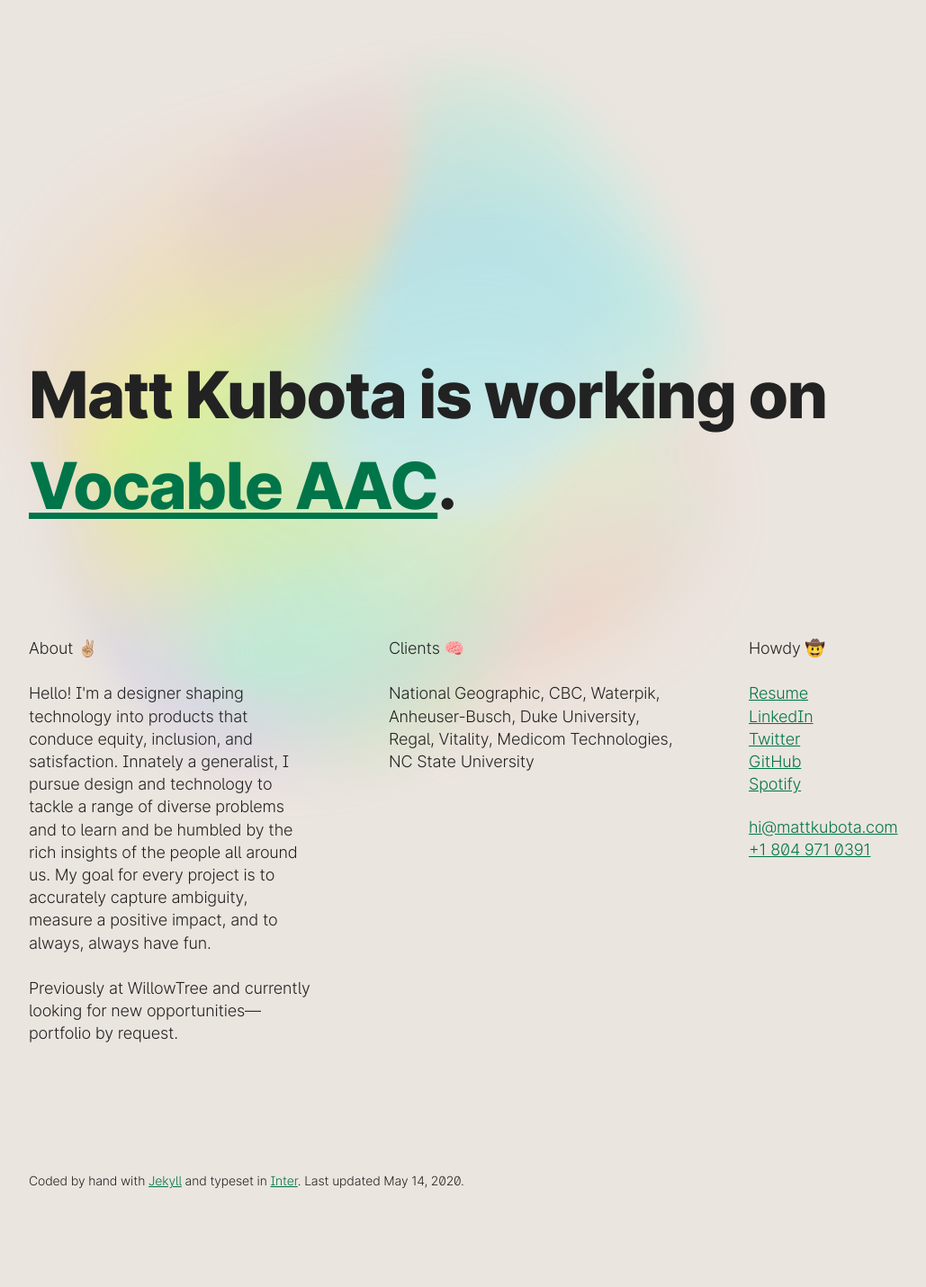
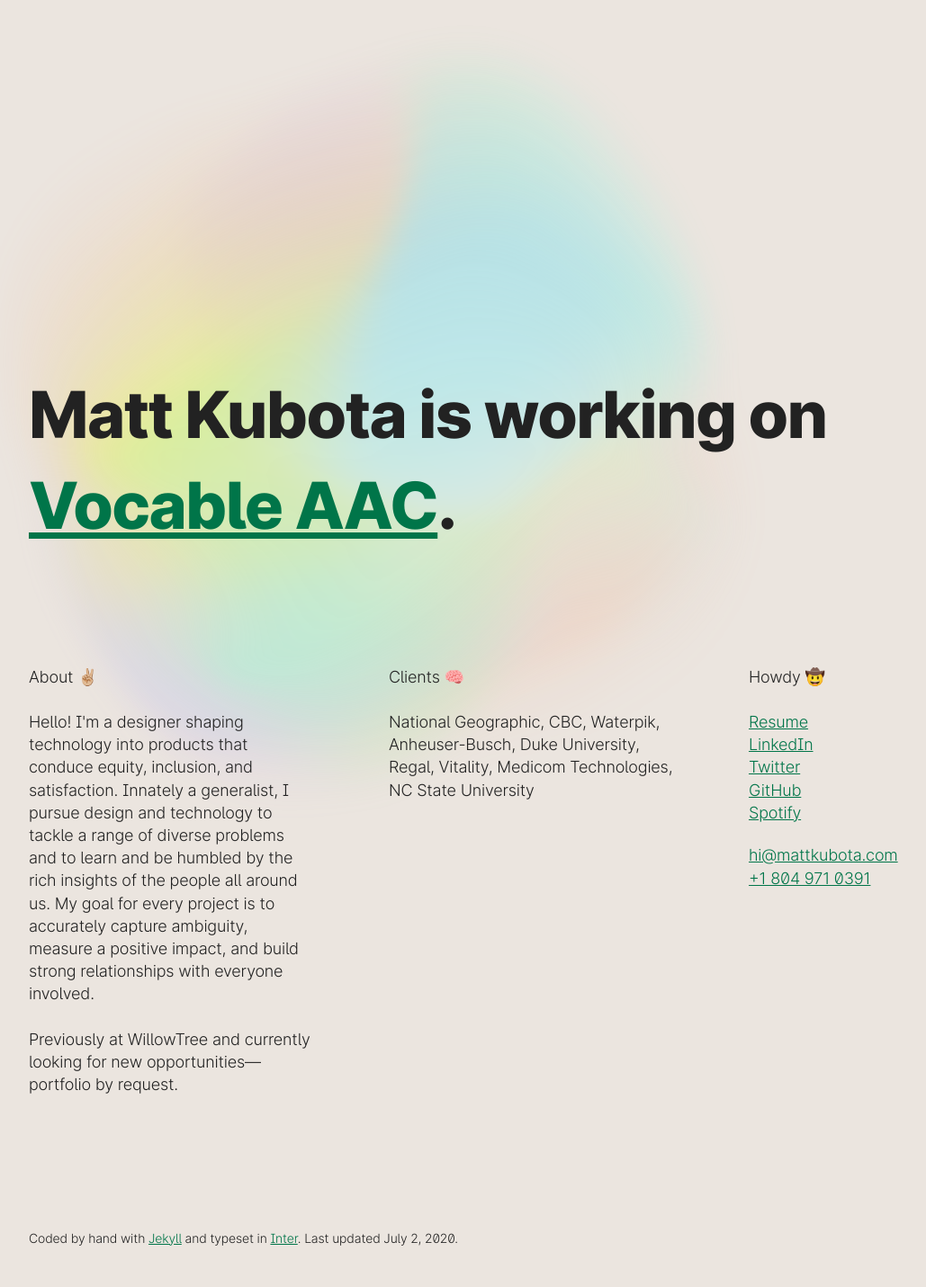
Before and after one commit to mattkubota/mattkubota.com, a Jekyll site: the page built from index.md, in a window 1280 px wide. Shown: the whole page at 90% size, without its empty margins (32-1061 px from the left). Built offline with Jekyll 4.4.1, drawn with Linux system fonts in a browser that asks for light colours; before the commit the page ends 1368 px from its top, so only the background shows below that.

Commit message:
updated about me

```diff
--- a/index.md
+++ b/index.md
@@ -13,7 +13,7 @@
   </header>
   <section class="item-2">
     <h2>About <span aria-hidden="true">✌🏼</span></h2>
-    <p>Hello! I'm a designer shaping technology into products that conduce equity, inclusion, and satisfaction. Innately a generalist, I pursue design and technology to tackle a range of diverse problems and to learn and be humbled by the rich insights of the people all around us. My goal for every project is to accurately capture ambiguity, measure a positive impact, and to always, always have fun.
+    <p>Hello! I'm a designer shaping technology into products that conduce equity, inclusion, and satisfaction. Innately a generalist, I pursue design and technology to tackle a range of diverse problems and to learn and be humbled by the rich insights of the people all around us. My goal for every project is to accurately capture ambiguity, measure a positive impact, and build strong relationships with everyone involved.
     <br>
     <br>
     Previously at WillowTree and currently looking for new opportunities—portfolio by request.</p>
@@ -36,7 +36,7 @@
     </ul>
   </section>
   <footer class="item-5">
-    <p>Coded by hand with <a href="https://jekyllrb.com/">Jekyll</a> and typeset in <a href="https://rsms.me/inter/">Inter</a>. Last updated May 14, 2020.</p>
+    <p>Coded by hand with <a href="https://jekyllrb.com/">Jekyll</a> and typeset in <a href="https://rsms.me/inter/">Inter</a>. Last updated July 2, 2020.</p>
     <!-- {% for item in site.data.navigation %}
       <a href="{{ item.link }}" {% if page.url == item.link %}class="current"{% endif %}>
         {{ item.name }}
```
